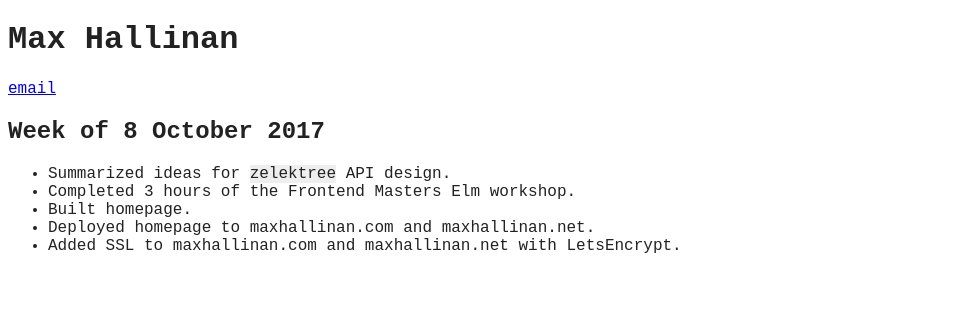
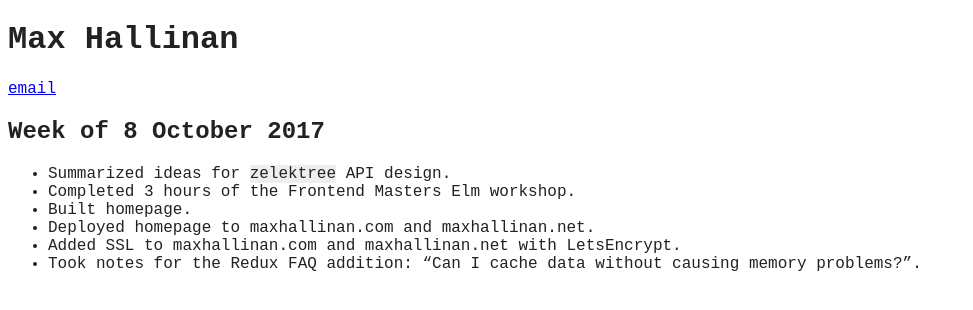
Before and after one commit to fromothers/www.maxhallinan.com, a Jekyll site: the page built from activity-logs/_posts/2017-10-08-log.md, in a window 1280 px wide. Shown: the top 310 px of the page, without its empty margins (0-973 px from the left). Built offline with Jekyll 4.4.1, drawn with Linux system fonts in a browser that asks for light colours.

Commit message:
Finish activity log for week of 08 October 2017

```diff
--- a/activity-logs/_posts/2017-10-08-log.md
+++ b/activity-logs/_posts/2017-10-08-log.md
@@ -10,3 +10,5 @@ layout: base
 - Built homepage.
 - Deployed homepage to maxhallinan.com and maxhallinan.net.
 - Added SSL to maxhallinan.com and maxhallinan.net with LetsEncrypt.
+- Took notes for the Redux FAQ addition: "Can I cache data without causing
+  memory problems?".
```
